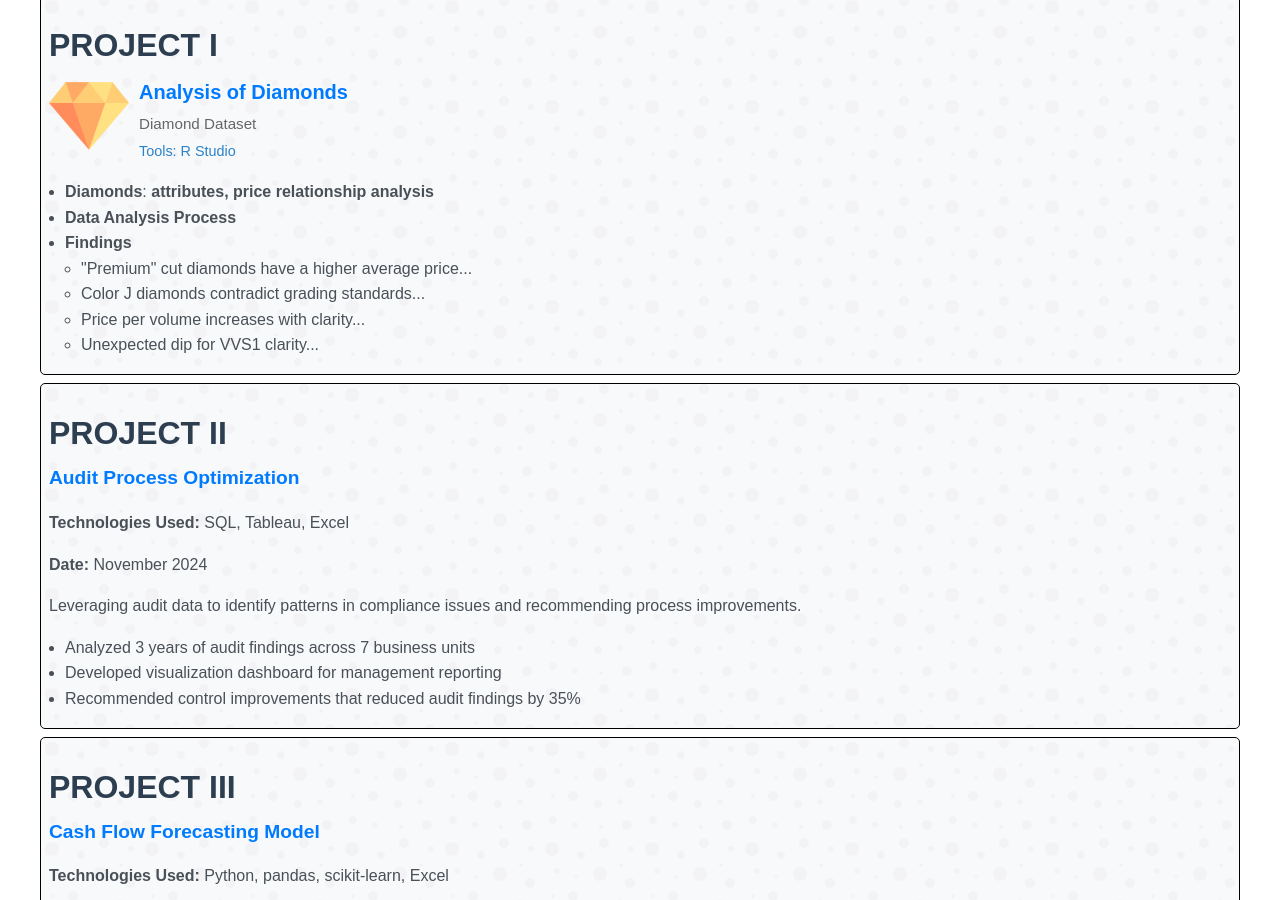
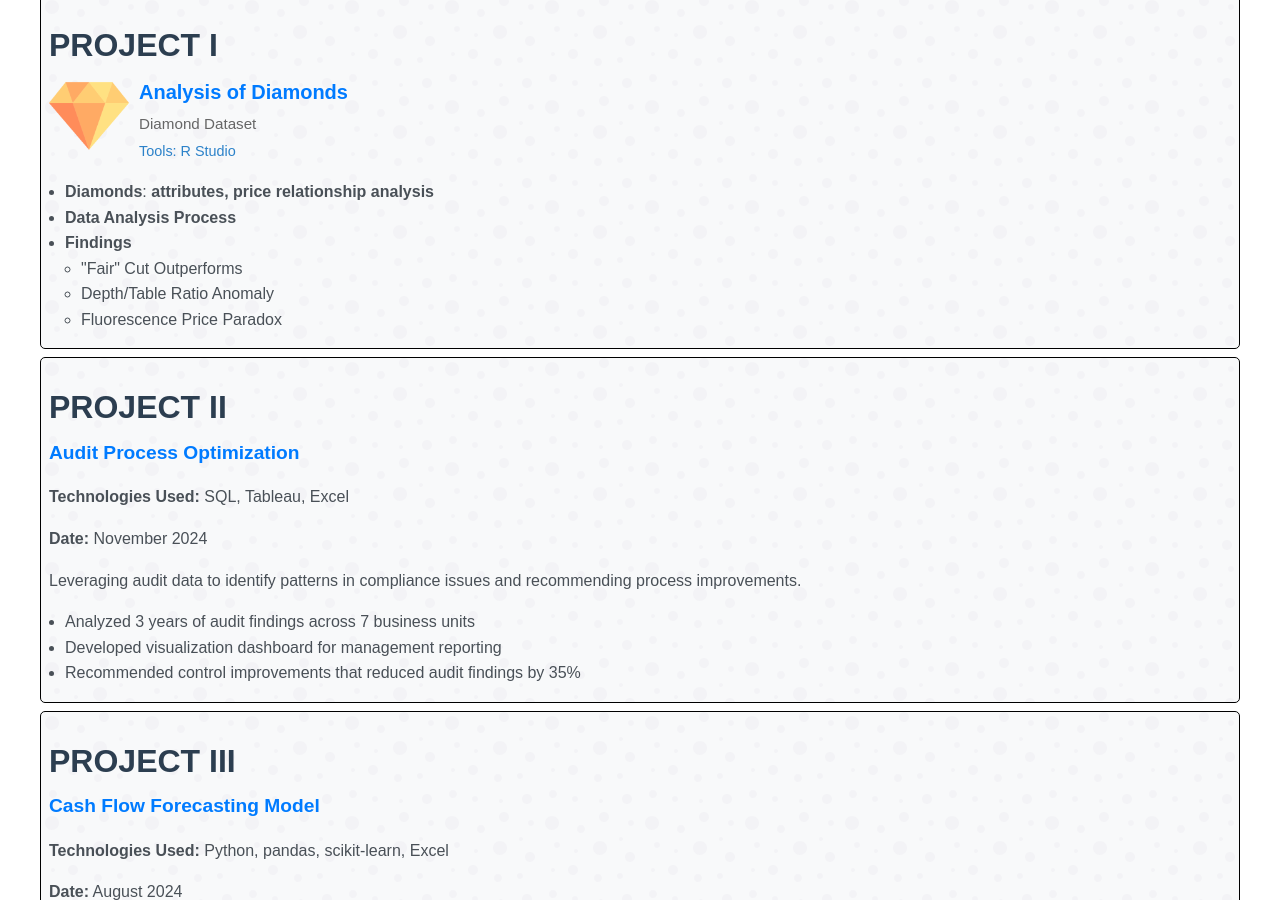
Before and after one commit to longlivenepal48/Portfolio, a Jekyll site: the page built from data-analysis.md, in a window 1280 px wide and 900 px high, scrolled down 312 px. Built offline with Jekyll 4.4.1, drawn with Linux system fonts in a browser that asks for light colours.

Commit message:
Update data-analysis.md
Updated findings to reduce word count

```diff
--- a/data-analysis.md
+++ b/data-analysis.md
@@ -25,10 +25,9 @@ title: Data Analysis
     <li>
         <strong>Findings</strong>
         <ul>
-            <li>"Premium" cut diamonds have a higher average price...</li>
-            <li>Color J diamonds contradict grading standards...</li>
-            <li>Price per volume increases with clarity...</li>
-            <li>Unexpected dip for VVS1 clarity...</li>
+            <li>"Fair" Cut Outperforms</li>
+            <li>Depth/Table Ratio Anomaly</li>
+            <li>Fluorescence Price Paradox</li>
         </ul>
     </li>
 </ul>
```
